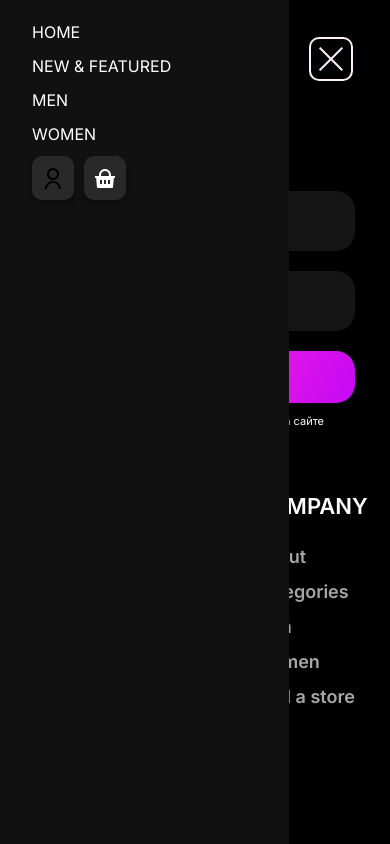
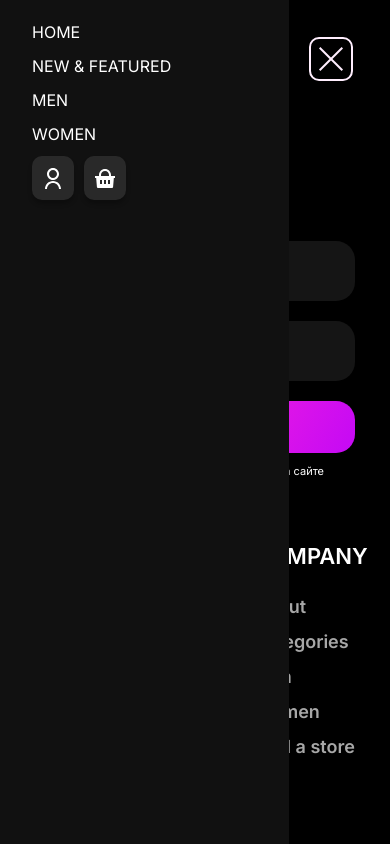
Before and after one commit to normansrgn/graduateWork, a React app: page /log in a window 390 px wide. Both pictures are taken after a click on the button 331 px from the left and 58 px from the top of the page. Shown: the top 844 px of the page. Built offline with nearby package versions, Linux system fonts and the light colour scheme; the HTML template or start-up script is replaced by a standard one.

Commit message:
log mobile adaptive

```diff
--- a/src/App.jsx
+++ b/src/App.jsx
@@ -22,8 +22,9 @@ ReactDOM.createRoot(document.getElementById("root")).render(
         <Route path="men" element={<Men />} />
         <Route path="women" element={<Women />} />
         <Route path="basket" element={<Basket />} />
+        <Route path="log" element={<Log />} />
+
         <Route path="*" element={<Home />} />
-        <Route path="log" element={<Log />} />
       </Routes>
       <Footer />
     </React.Fragment>
--- a/src/components/BurgerMenu/BurgerMenu.jsx
+++ b/src/components/BurgerMenu/BurgerMenu.jsx
@@ -47,6 +47,7 @@ const BurgerMenu = () => {
                   <li>women</li>
                 </Link>
                 <div className="header__navIc">
+                  <Link to="/Log">
                     <div className="header__navIcon">
                       <svg
                         xmlns="http://www.w3.org/2000/svg"
@@ -96,6 +97,7 @@ const BurgerMenu = () => {
                         <path d="M4 22C4 17.5817 7.58172 14 12 14C16.4183 14 20 17.5817 20 22H18C18 18.6863 15.3137 16 12 16C8.68629 16 6 18.6863 6 22H4ZM12 13C8.685 13 6 10.315 6 7C6 3.685 8.685 1 12 1C15.315 1 18 3.685 18 7C18 10.315 15.315 13 12 13ZM12 11C14.21 11 16 9.21 16 7C16 4.79 14.21 3 12 3C9.79 3 8 4.79 8 7C8 9.21 9.79 11 12 11Z"></path>
                       </svg>
                     </div>
+                  </Link>
                   <Link to="/basket">
                     <div className="header__navIcon">
                       <svg
--- a/src/components/LogReg/__logReg.scss
+++ b/src/components/LogReg/__logReg.scss
@@ -1,4 +1,5 @@
 .login {
+    margin-top: 50px;
   &__container {
     display: flex;
     flex-direction: column;
```
Lines whose indentation alone changed are shown as unchanged.
